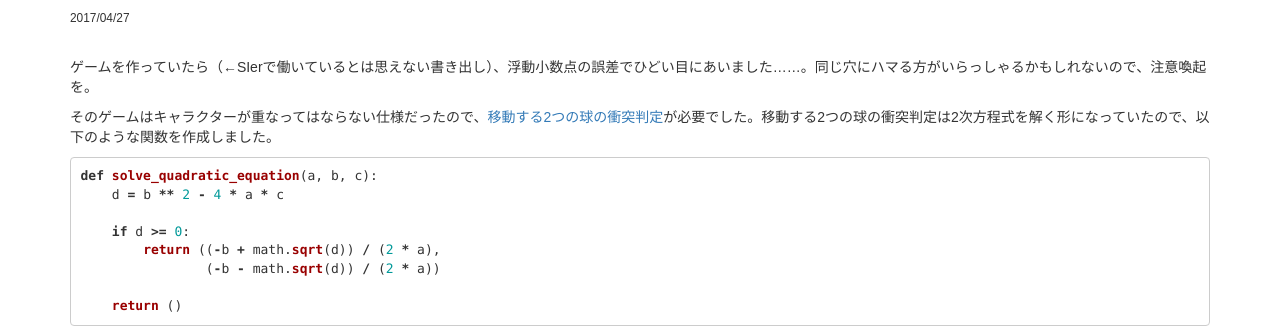
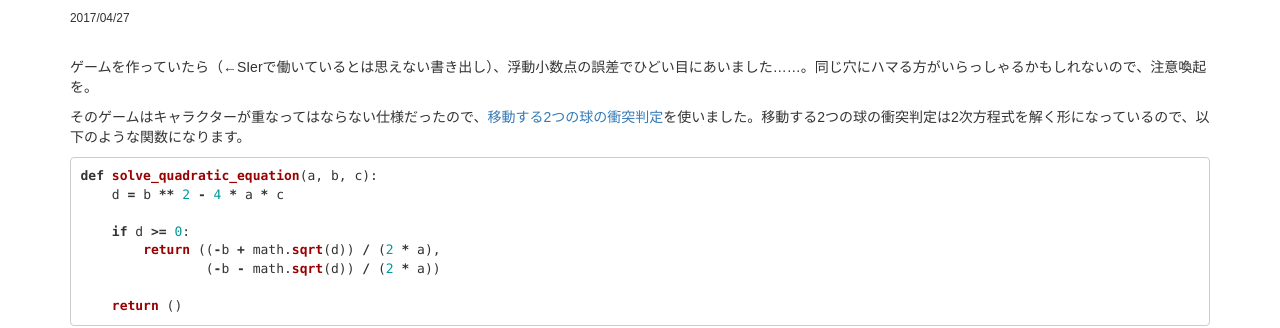
Before and after one commit to tail-island/tail-island.github.io, a Jekyll site: the page built from _posts/2017-04-27-floating-point.md, in a window 1280 px wide and 900 px high. Shown: the part 135-463 px from the top of the window. Built offline with Jekyll 4.4.1, drawn with Linux system fonts in a browser that asks for light colours.

Commit message:
refactored.

````diff
--- a/_posts/2017-04-27-floating-point.md
+++ b/_posts/2017-04-27-floating-point.md
@@ -7,7 +7,7 @@ tags:     "Python"
 
 ゲームを作っていたら（←SIerで働いているとは思えない書き出し）、浮動小数点の誤差でひどい目にあいました……。同じ穴にハマる方がいらっしゃるかもしれないので、注意喚起を。
 
-そのゲームはキャラクターが重なってはならない仕様だったので、[移動する2つの球の衝突判定](http://marupeke296.com/COL_3D_No9_GetSphereColliTimeAndPos.html)が必要でした。移動する2つの球の衝突判定は2次方程式を解く形になっていたので、以下のような関数を作成しました。
+そのゲームはキャラクターが重なってはならない仕様だったので、[移動する2つの球の衝突判定](http://marupeke296.com/COL_3D_No9_GetSphereColliTimeAndPos.html)を使いました。移動する2つの球の衝突判定は2次方程式を解く形になっているので、以下のような関数になります。
 
 ```python
 def solve_quadratic_equation(a, b, c):
````
